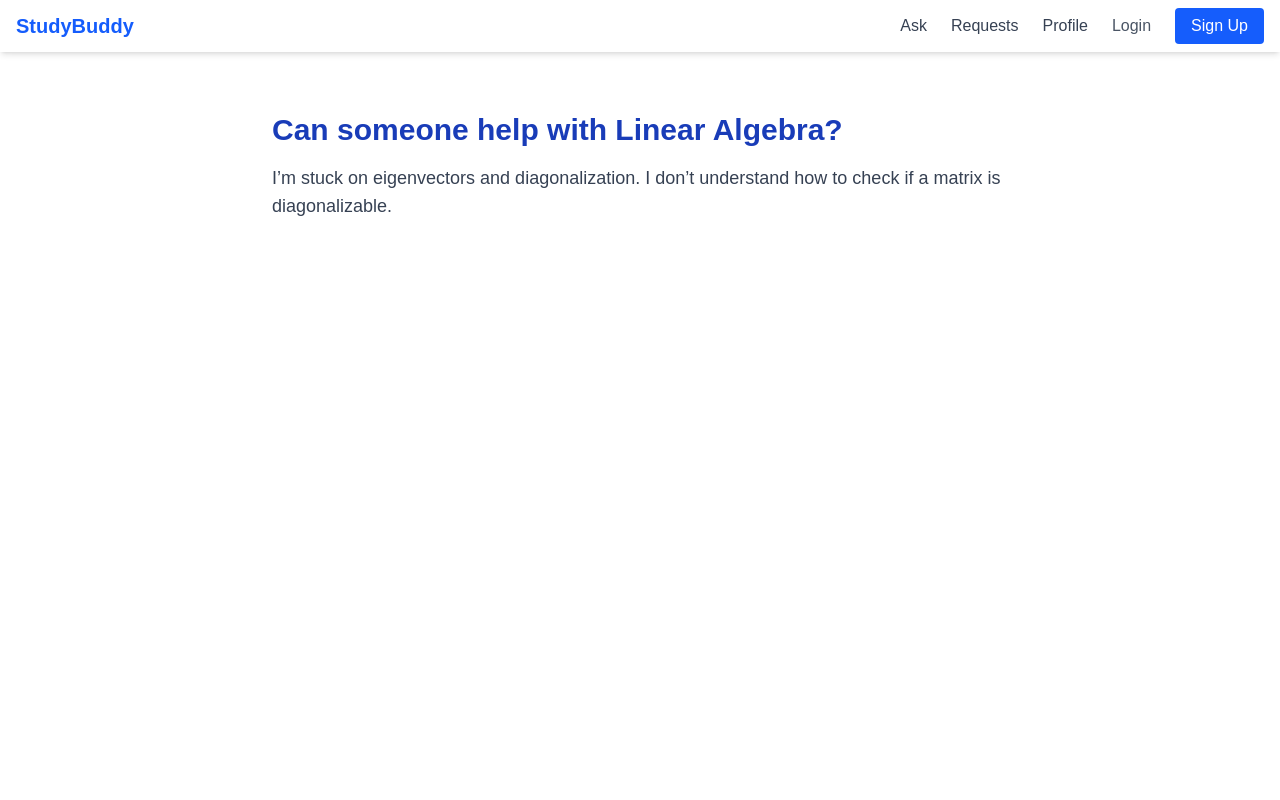
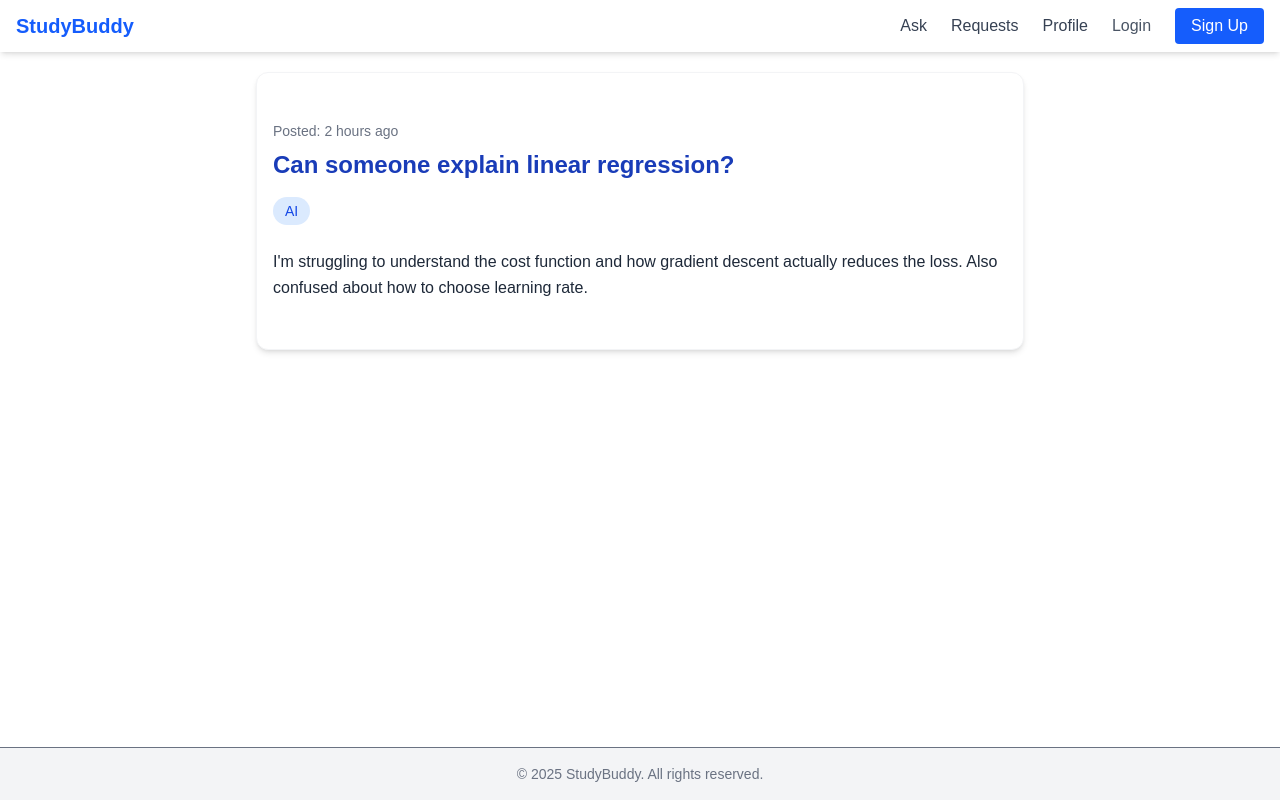
Before and after one commit to AhmadTawil1/study-buddy, a Next.js app in the folder client/: page /requests/123 in a window 1280 px wide. Shown: the top 800 px of the page. Built offline with nearby package versions, Linux system fonts and the light colour scheme.

Commit message:
add basic requests feed and detial page

```diff
--- a/client/app/requests/[id]/page.js
+++ b/client/app/requests/[id]/page.js
@@ -1,34 +1,38 @@
-const mockRequests = [
-  {
-    id: '123',
-    title: 'Can someone help with Linear Algebra?',
-    description: 'I’m stuck on eigenvectors and diagonalization. I don’t understand how to check if a matrix is diagonalizable.',
+'use client'
+
+const mockData = {
+  '123': {
+    title: 'Can someone explain linear regression?',
+    tag: 'AI',
+    posted: '2 hours ago',
+    description: `I'm struggling to understand the cost function and how gradient descent actually reduces the loss. Also confused about how to choose learning rate.`,
   },
-  {
-    id: '456',
-    title: 'Stuck on recursion in JavaScript',
-    description: 'Trying to solve a binary tree traversal problem and I keep getting stack overflow. Can someone walk me through how to write a recursive DFS?',
+  '456': {
+    title: 'How to solve 3-variable equations in Python?',
+    tag: 'Math',
+    posted: '1 day ago',
+    description: `I want to learn how to solve three linear equations using numpy or sympy. I don't fully understand the matrix representation of the equations.`,
   },
-]
+}
 
-export default function RequestDetailsPage({ params }) {
-  const { id } = params
-
-  const request = mockRequests.find((req) => req.id === id)
+export default function RequestDetails({ params }) {
+  const request = mockData[params.id]
 
   if (!request) {
-    return (
-      <div className="min-h-screen py-20 px-4 text-center">
-        <h1 className="text-2xl font-bold text-red-600">Request not found</h1>
-        <p className="text-gray-600 mt-2">This request ID doesn't exist in our mock data.</p>
-      </div>
-    )
+    return <div className="text-center text-red-600 mt-20">❌ Request not found</div>
   }
 
   return (
-    <div className="min-h-screen py-20 px-4 max-w-3xl mx-auto">
-      <h1 className="text-3xl font-bold text-blue-800 mb-4">{request.title}</h1>
-      <p className="text-gray-700 text-lg">{request.description}</p>
+    <div className="max-w-3xl mx-auto py-12 px-4 bg-white rounded-xl shadow-md mt-10 border border-gray-100">
+      <p className="text-sm text-gray-500 mb-2">Posted: {request.posted}</p>
+      <h1 className="text-2xl font-bold text-blue-800 mb-4">{request.title}</h1>
+      <span className="inline-block bg-blue-100 text-blue-700 px-3 py-1 text-sm rounded-full mb-6">{request.tag}</span>
+
+      <div className="text-gray-800 leading-relaxed">
+        {request.description}
+      </div>
+
+      {/* Future: Add answer form or comment section */}
     </div>
   )
 }
--- /dev/null
+++ b/client/app/requests/page.js
@@ -0,0 +1,11 @@
+'use client'
+import RequestFeed from '@/src/features/requests/RequestFeed'
+
+export default function RequestsPage() {
+  return (
+    <div className="min-h-screen bg-slate-50 py-12 px-4">
+      <h1 className="text-3xl font-bold text-blue-800 mb-8">All Help Requests</h1>
+      <RequestFeed />
+    </div>
+  )
+}
--- a/client/src/features/requests/RequestFeed.js
+++ b/client/src/features/requests/RequestFeed.js
@@ -2,23 +2,39 @@
 import Link from 'next/link'
 
 const mockRequests = [
-  { id: '123', title: 'Can someone help with Linear Algebra?' },
-  { id: '456', title: 'Stuck on recursion in JavaScript' },
+  {
+    id: '123',
+    title: 'Can someone explain linear regression?',
+    tag: 'AI',
+    time: '2h ago',
+    summary: 'I’m struggling with how the cost function works and what gradient descent is doing.'
+  },
+  {
+    id: '456',
+    title: 'How to solve 3-variable equations in Python?',
+    tag: 'Math',
+    time: '1d ago',
+    summary: 'I want to learn how to use numpy to solve multiple equations together.'
+  }
 ]
 
 export default function RequestFeed() {
   return (
     <div className="grid md:grid-cols-2 gap-6">
-      {mockRequests.map(req => (
+      {mockRequests.map((req) => (
         <div
           key={req.id}
           className="bg-white p-6 rounded-lg shadow hover:shadow-md transition"
         >
-          <h3 className="text-lg font-semibold text-blue-700">{req.title}</h3>
-          <p className="text-sm text-gray-600 mt-2">Posted 2h ago</p>
+          <div className="flex justify-between items-center mb-2">
+            <span className="text-xs text-gray-500">{req.time}</span>
+            <span className="bg-blue-100 text-blue-700 text-xs font-medium px-2 py-1 rounded-full">{req.tag}</span>
+          </div>
+          <h3 className="text-lg font-semibold text-blue-700 mb-2">{req.title}</h3>
+          <p className="text-sm text-gray-600 line-clamp-3">{req.summary}</p>
           <Link
             href={`/requests/${req.id}`}
-            className="text-sm text-blue-600 hover:underline mt-4 inline-block"
+            className="mt-4 inline-block text-sm text-blue-600 hover:underline"
           >
             View Details →
           </Link>
```
